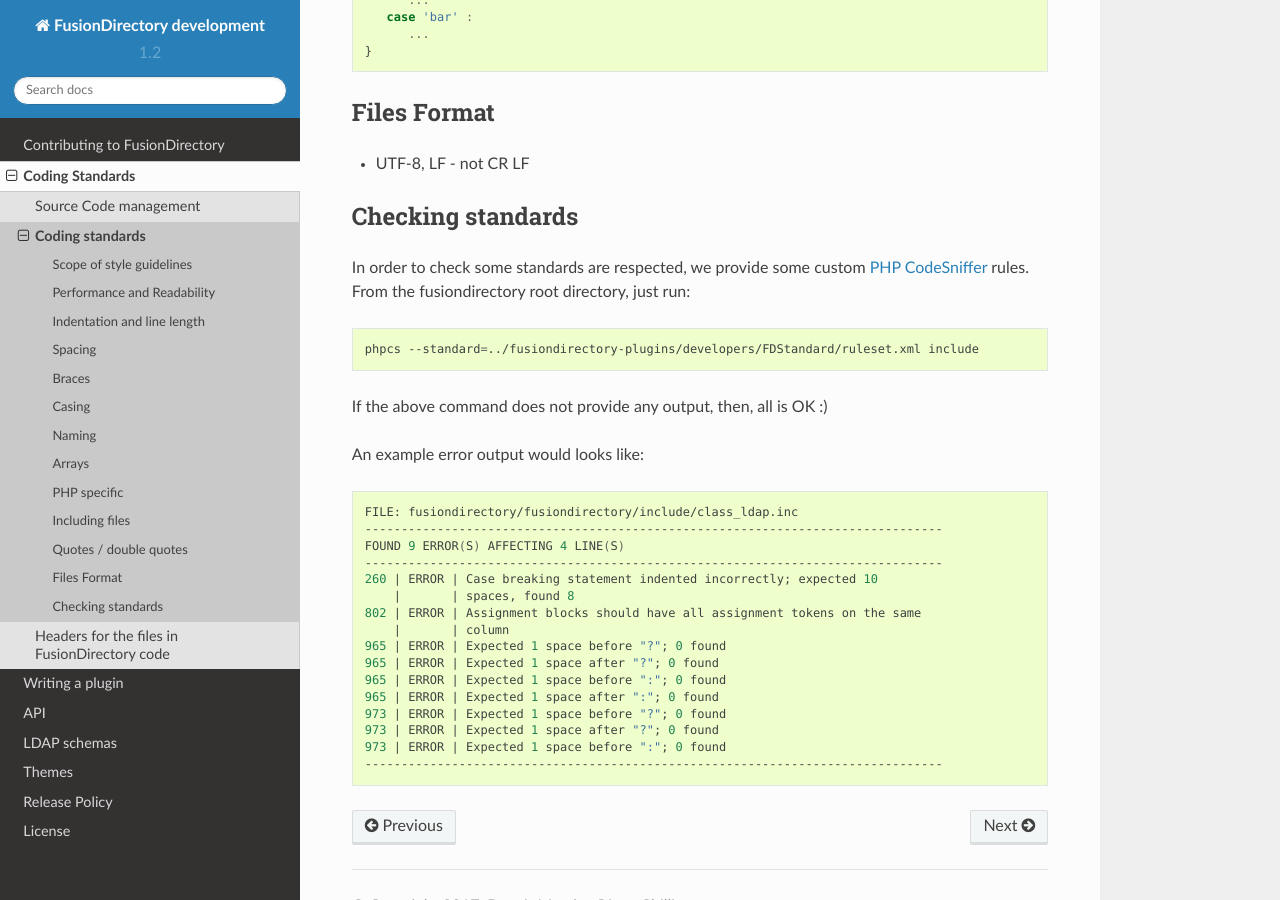
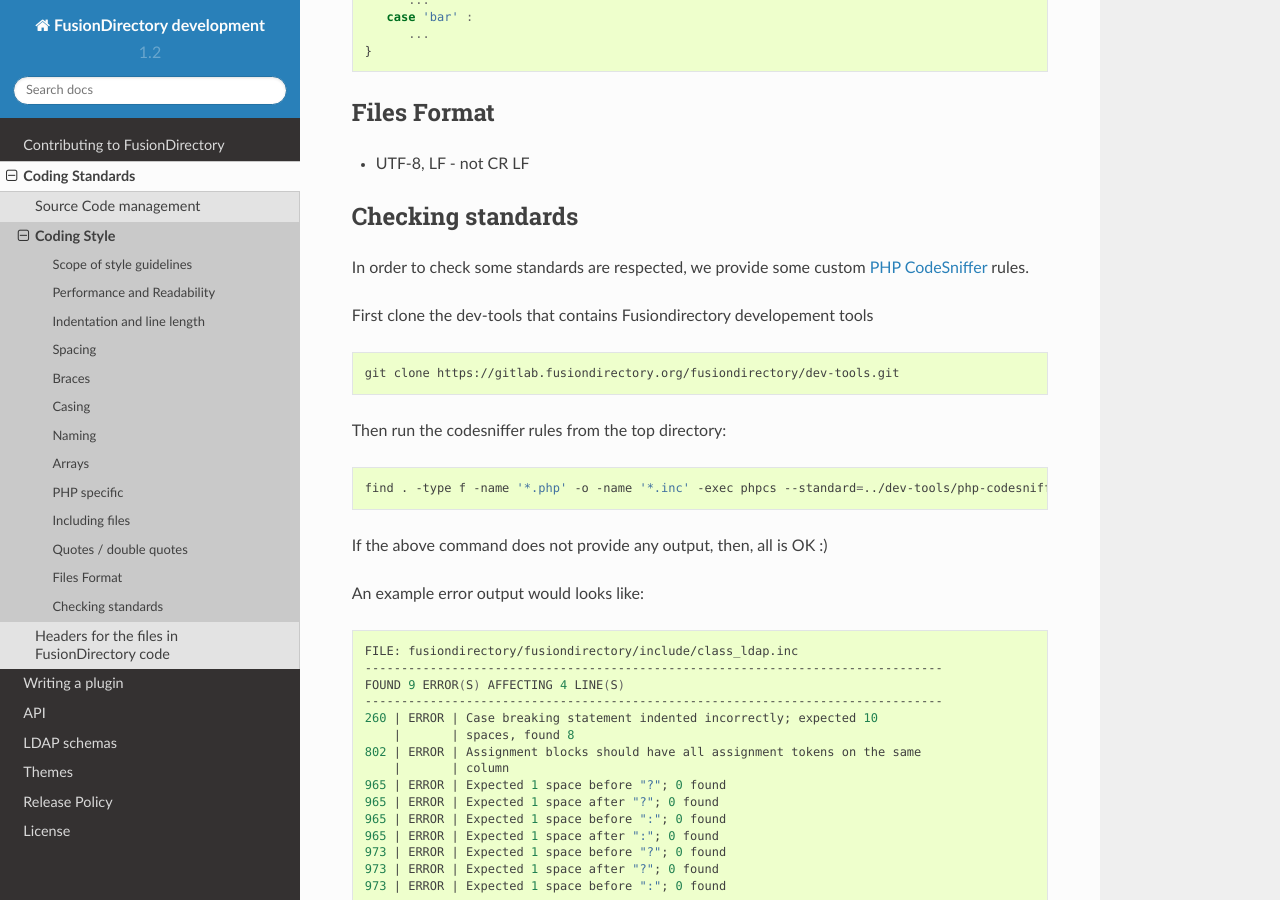
Before and after one commit to fusiondirectory/fusiondirectory-dev-manual, a Sphinx documentation site: the page built from source/coding/codingstandards.rst, in a window 1280 px wide and 900 px high, scrolled down 5023 px. Built offline with Sphinx 7.4.7 and the Read the Docs theme 2.0.0, drawn with Linux system fonts in a browser that asks for light colours; some of the changed text lies outside the part shown.

Commit message:
:books: fix(coding): The code sniffer command is wrong
Signed-off-by: Benoit Mortier <benoit.mortier@opensides.be>

```diff
--- a/source/coding/codingstandards.rst
+++ b/source/coding/codingstandards.rst
@@ -1,5 +1,5 @@
-Coding standards
-================
+Coding Style
+============
 
 Scope of style guidelines
 -------------------------
@@ -280,11 +280,19 @@ Files Format
 Checking standards
 ------------------
 
-In order to check some standards are respected, we provide some custom `PHP CodeSniffer <http://pear.php.net/package/PHP_CodeSniffer>`_ rules. From the fusiondirectory root directory, just run:
+In order to check some standards are respected, we provide some custom `PHP CodeSniffer <http://pear.php.net/package/PHP_CodeSniffer>`_ rules.
+
+First clone the dev-tools that contains Fusiondirectory developement tools
 
 .. code-block:: bash
 
-   phpcs --standard=../fusiondirectory-plugins/developers/FDStandard/ruleset.xml include
+    git clone https://gitlab.fusiondirectory.org/fusiondirectory/dev-tools.git
+
+Then run the codesniffer rules from the top directory:
+
+.. code-block:: bash
+
+    find . -type f -name '*.php' -o -name '*.inc' -exec phpcs --standard=../dev-tools/php-codesniffer-rules/FDStandard/ruleset.xml "{}" \;
 
 If the above command does not provide any output, then, all is OK :)
 
```
